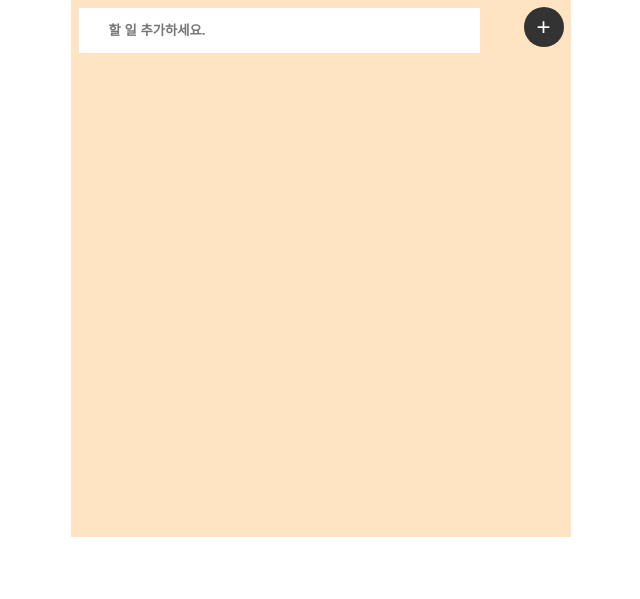
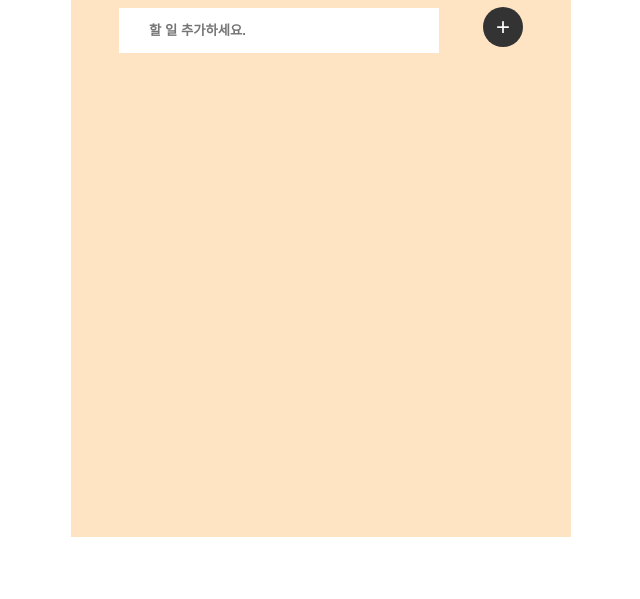
Before and after one commit to kfmp/mmmp-todo-list, a plain HTML site: page index.html in a window 1280 px wide. Shown: the part 201-800 px from the top of the page, without its empty margins (319-959 px from the left). Drawn offline with nearby package versions, Linux system fonts and the light colour scheme.

Commit message:
hello git2

```diff
--- a/index.html
+++ b/index.html
@@ -23,7 +23,7 @@
               class="text-data"
               type="text"
               placeholder="할 일 추가하세요."
-              size="40"
+              size="30"
               value=""
             />
             <button class="asign">+</button>
```
